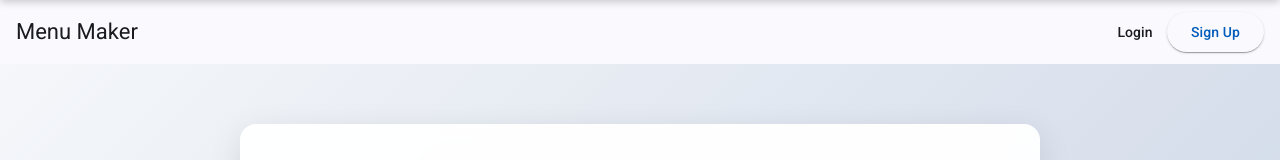
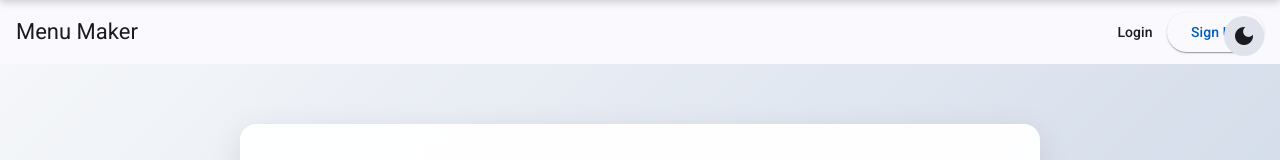
Before and after one commit to gastoncarriquiry/menu-maker, an Angular app in the folder frontend/: page / in a window 1280 px wide. Shown: the top 160 px of the page. Built offline with nearby package versions, Linux system fonts and the light colour scheme; no server answers.

Commit message:
feat: add theme toggle component and service for dark/light mode switching

```diff
--- a/frontend/src/app/app.html
+++ b/frontend/src/app/app.html
@@ -1,3 +1,4 @@
 <app-offline-indicator />
 <app-update-notification />
 <router-outlet />
+<app-theme-toggle />
--- a/frontend/src/app/app.ts
+++ b/frontend/src/app/app.ts
@@ -2,6 +2,7 @@ import { Component } from '@angular/core';
 import { RouterOutlet } from '@angular/router';
 import { OfflineIndicatorComponent } from './pwa/components/offline-indicator/offline-indicator';
 import { UpdateNotificationComponent } from './pwa/components/update-notification/update-notification';
+import { ThemeToggleComponent } from './components/theme-toggle/theme-toggle';
 
 @Component({
   selector: 'app-root',
@@ -9,6 +10,7 @@ import { UpdateNotificationComponent } from './pwa/components/update-notificatio
     RouterOutlet,
     OfflineIndicatorComponent,
     UpdateNotificationComponent,
+    ThemeToggleComponent,
   ],
   templateUrl: './app.html',
   styleUrl: './app.scss',
--- /dev/null
+++ b/frontend/src/app/components/theme-toggle/theme-toggle.ts
@@ -0,0 +1,53 @@
+import { Component } from '@angular/core';
+import { CommonModule } from '@angular/common';
+import { MatButtonModule } from '@angular/material/button';
+import { MatIconModule } from '@angular/material/icon';
+import { MatTooltipModule } from '@angular/material/tooltip';
+import { ThemeService } from '../../services/theme';
+
+@Component({
+  selector: 'app-theme-toggle',
+  standalone: true,
+  imports: [CommonModule, MatButtonModule, MatIconModule, MatTooltipModule],
+  template: `
+    <button
+      mat-icon-button
+      (click)="toggleTheme()"
+      [matTooltip]="
+        (themeService.darkTheme$ | async)
+          ? 'Switch to light theme'
+          : 'Switch to dark theme'
+      "
+      class="theme-toggle-button"
+    >
+      <mat-icon>
+        {{ (themeService.darkTheme$ | async) ? 'light_mode' : 'dark_mode' }}
+      </mat-icon>
+    </button>
+  `,
+  styles: [
+    `
+      .theme-toggle-button {
+        color: var(--mat-sys-on-surface);
+        background-color: var(--mat-sys-surface-variant);
+        transition: all 0.2s ease;
+        position: fixed;
+        top: 16px;
+        right: 16px;
+        z-index: 1000;
+      }
+
+      .theme-toggle-button:hover {
+        background-color: var(--mat-sys-primary-container);
+        color: var(--mat-sys-on-primary-container);
+      }
+    `,
+  ],
+})
+export class ThemeToggleComponent {
+  constructor(public themeService: ThemeService) {}
+
+  toggleTheme(): void {
+    this.themeService.toggleTheme();
+  }
+}
--- /dev/null
+++ b/frontend/src/app/services/theme.ts
@@ -0,0 +1,52 @@
+import { Injectable, Inject } from '@angular/core';
+import { DOCUMENT } from '@angular/common';
+import { BehaviorSubject } from 'rxjs';
+
+@Injectable({
+  providedIn: 'root',
+})
+export class ThemeService {
+  private darkThemeSubject = new BehaviorSubject<boolean>(false);
+  public darkTheme$ = this.darkThemeSubject.asObservable();
+
+  constructor(@Inject(DOCUMENT) private document: Document) {
+    // Initialize theme based on system preference or localStorage
+    this.initializeTheme();
+  }
+
+  private initializeTheme(): void {
+    const savedTheme = localStorage.getItem('darkTheme');
+    if (savedTheme !== null) {
+      // Use saved preference
+      this.setDarkTheme(JSON.parse(savedTheme));
+    } else {
+      // Use system preference
+      const prefersDark = window.matchMedia(
+        '(prefers-color-scheme: dark)',
+      ).matches;
+      this.setDarkTheme(prefersDark);
+    }
+  }
+
+  public toggleTheme(): void {
+    this.setDarkTheme(!this.darkThemeSubject.value);
+  }
+
+  public setDarkTheme(isDark: boolean): void {
+    this.darkThemeSubject.next(isDark);
+
+    // Toggle the CSS class on body element (Angular Material v20 approach)
+    if (isDark) {
+      this.document.body.classList.add('dark-mode');
+    } else {
+      this.document.body.classList.remove('dark-mode');
+    }
+
+    // Save preference
+    localStorage.setItem('darkTheme', JSON.stringify(isDark));
+  }
+
+  public isDarkTheme(): boolean {
+    return this.darkThemeSubject.value;
+  }
+}
```
